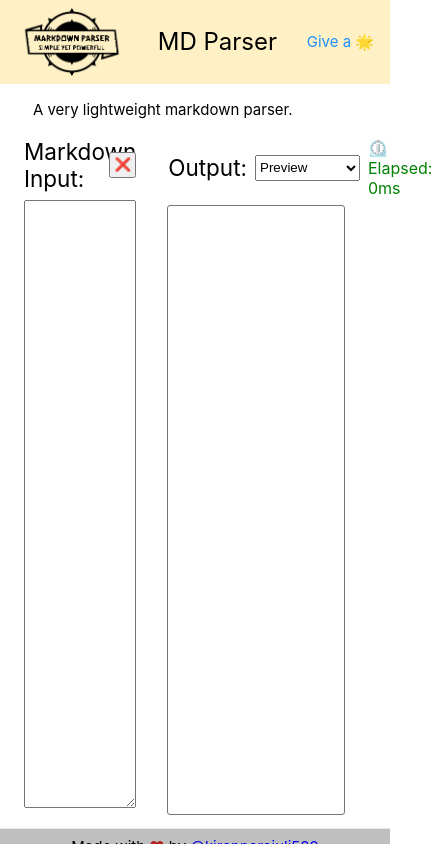
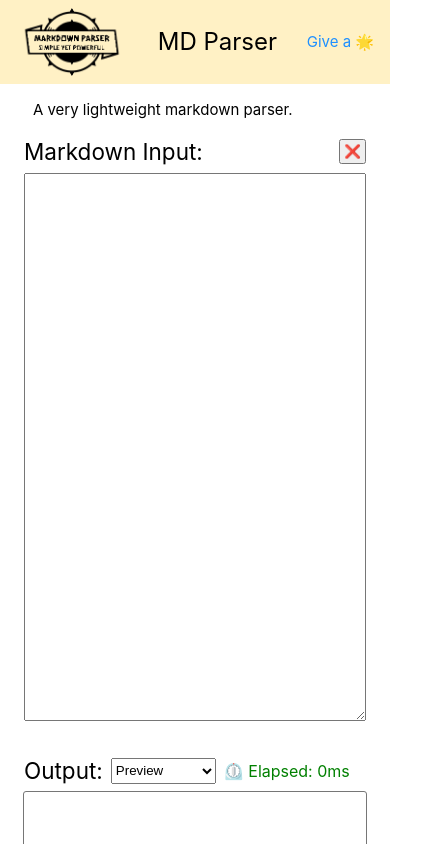
Before and after one commit to kiranparajuli589/htmlmark, a Vue app in the folder demo/: page / in a window 390 px wide. Shown: the top 844 px of the page, 432 px wide, since content can reach past the window. Built offline with nearby package versions, Linux system fonts and the light colour scheme.

Commit message:
Responsive design for the demo
Signed-off-by: PKiran <kiranparajuli589@gmail.com>

```diff
--- a/demo/src/styles/app.scss
+++ b/demo/src/styles/app.scss
@@ -62,6 +62,14 @@ main {
 		padding-inline: .5rem;
 		display: flex;
 		gap: 2rem;
+
+		@media only screen and (max-width: 768px) {
+			flex-direction: column;
+			.markdown, .o-html {
+				flex: 100%;
+			}
+		}
+
 		.markdown, .o-html {
 			flex: 50%;
 			.head {
@@ -69,12 +77,13 @@ main {
 				display: flex;
 				align-items: center;
 				gap: .5rem;
+				flex-wrap: wrap;
 			}
 		}
 		.markdown {
 			#md-input {
 				width: 100%;
-				min-height: 72vh;
+				min-height: 65vh;
 				padding: .5rem;
 			}
 			.clear {
@@ -97,18 +106,23 @@ main {
 				outline: 1px solid rgb(118,118,118);
 				padding: .5rem;
 				border-radius: 2px;
-				max-height: 72vh;
-				max-width: 45vw;
+				min-height: 65vh;
+				max-height: 65vh;
 				overflow-y: auto;
 				overflow-x: auto;
+
+				@media only screen and (min-width: 769px) {
+					max-width: 47vw;
+				}
 
 				&:hover {
 					outline: 2px solid #000;
 				}
-				height: 100%;
 				p {
 					font-size: 1rem;
 					line-height: 1.2rem;
+				}
+				p,h1,h2,h3,h4,h5,h6,th,td {
 					inline-size: 100%;
 					overflow-wrap: break-word;
 				}
@@ -132,14 +146,14 @@ main {
 				}
 				code {
 					background-color: #f5f5f5;
-					padding: 0.2rem;
+					padding: 0 0.4rem;
 					border-radius: 2px;
-					outline: 1px solid #000;
-					margin: 0.2rem;
+					border: 1px solid #000;
 					line-height: calc(1rem + .4rem);
 				}
 				table {
 					border-collapse: collapse;
+					table-layout: fixed;
 					width: 100%;
 					&:hover {
 						outline: 2px solid #000;
@@ -153,7 +167,7 @@ main {
 					}
 				}
 				pre > code {
-					outline: none;
+					border: none;
 					background: transparent;
 					margin: 0;
 					padding: 0;
@@ -167,6 +181,8 @@ main {
 					overflow-x: auto;
 				}
 				blockquote {
+					border-top-right-radius: 4px;
+					border-bottom-right-radius: 4px;
 					border-left: 4px solid #607D8B;
 					border-top: 1px solid #607D8B;
 					border-bottom: 1px solid #607D8B;
@@ -186,27 +202,27 @@ main {
 				}
 				h1 {
 					font-size: 3.2rem;
-					line-height: 3.6rem;
+					line-height: 4rem;
 					font-weight: 700;
 				}
 				h2 {
 					font-size: 2.8rem;
-					line-height: 3.2rem;
+					line-height: 3.5rem;
 					font-weight: 600;
 				}
 				h3 {
 					font-size: 2.4rem;
-					line-height: 2.8rem;
+					line-height: 3rem;
 					font-weight: 500;
 				}
 				h4 {
 					font-size: 2rem;
-					line-height: 2.4rem;
+					line-height: 2.6rem;
 					font-weight: 500;
 				}
 				h5 {
 					font-size: 1.6rem;
-					line-height: 2rem;
+					line-height: 2.2rem;
 					font-weight: 500;
 				}
 				h6 {
```
Also changed, not shown: 3 other files (tests, documents, lock files or other folders).
